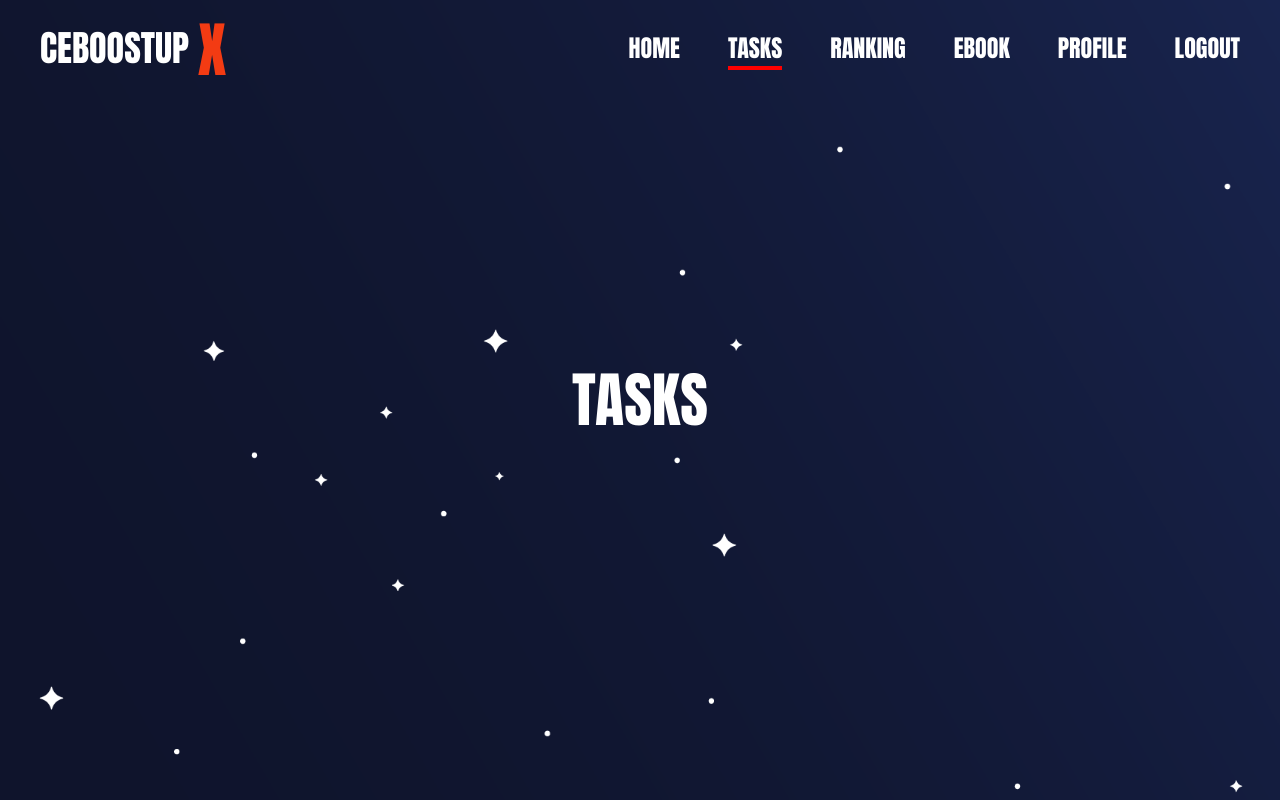
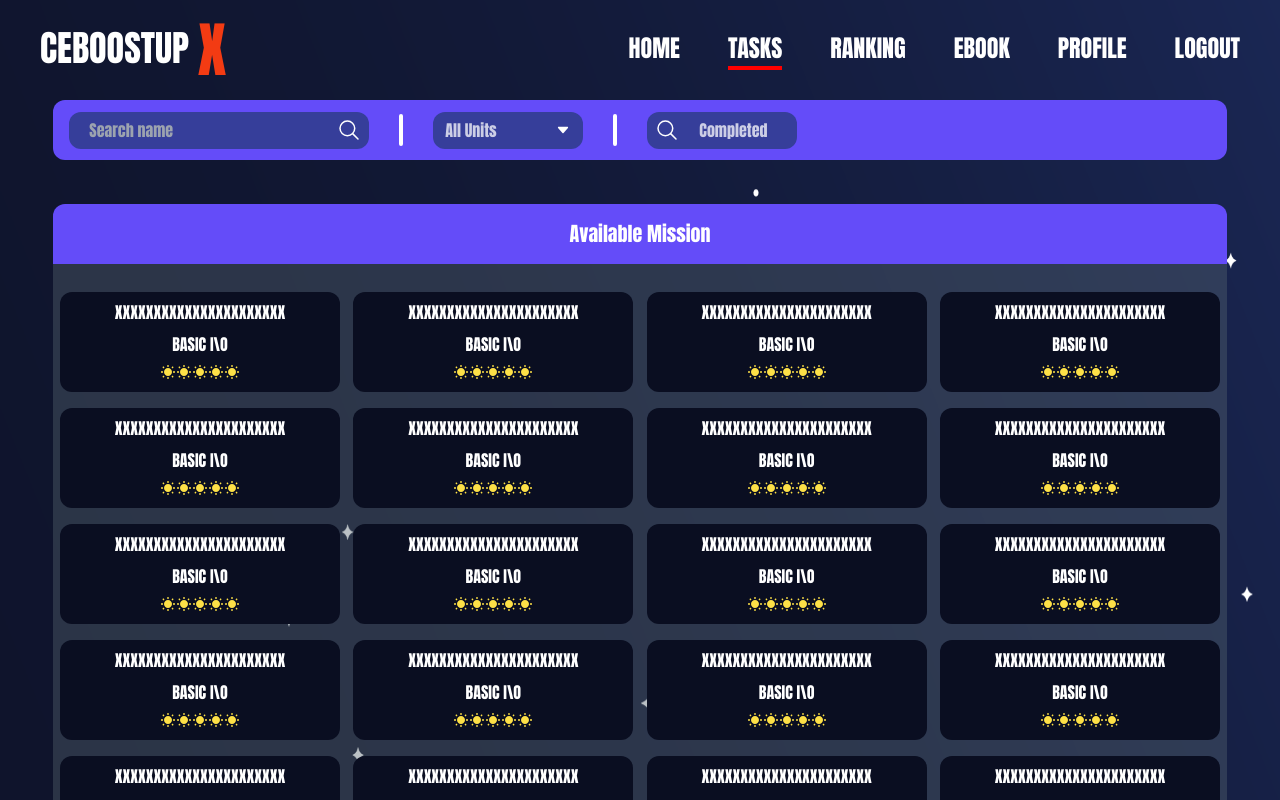
Before and after one commit to Bourbxn/CE_BoostUp_X_Frontend, a React (Create React App) app in the folder my-app/: page /tasks in a window 1280 px wide. Shown: the top 800 px of the page. Built offline with nearby package versions, Linux system fonts and the light colour scheme; the HTML template or start-up script is replaced by a standard one.

Commit message:
Tasks 70%

```diff
--- /dev/null
+++ b/my-app/src/components/MissionBox.jsx
@@ -0,0 +1,44 @@
+import React from "react";
+import TasksBox from "./TasksBox";
+
+const MissionBox = () => {
+  return (
+    <div className="flex justify-center py-[44px] pb-0">
+      <div className="w-11/12 pb-10">
+        <div className="w-full h-[60px] rounded-t-xl bg-purple-joker flex justify-center items-center text-xl">
+          Available Mission
+        </div>
+        <div className="w-full min-h-[505px] rounded-b-xl bg-gray-mission-box bg-opacity-40 flex justify-center">
+          <div className="w-full flex flex-wrap justify-around items-center mb-5 mt-3">
+            <TasksBox />
+            <TasksBox />
+            <TasksBox />
+            <TasksBox />
+            <TasksBox />
+            <TasksBox />
+            <TasksBox />
+            <TasksBox />
+            <TasksBox />
+            <TasksBox />
+            <TasksBox />
+            <TasksBox />
+            <TasksBox />
+            <TasksBox />
+            <TasksBox />
+            <TasksBox />
+            <TasksBox />
+            <TasksBox />
+            <TasksBox />
+            <TasksBox />
+            <TasksBox />
+            <TasksBox />
+            <TasksBox />
+            <TasksBox />
+          </div>
+        </div>
+      </div>
+    </div>
+  );
+};
+
+export default MissionBox;
--- /dev/null
+++ b/my-app/src/components/SearchBar.jsx
@@ -0,0 +1,67 @@
+import React from "react";
+import { TbMinusVertical } from "react-icons/tb";
+import { IoSearchOutline, IoCaretDown } from "react-icons/io5";
+
+const SearchName = () => {
+  return (
+    <div className="rounded-xl bg-purple-search bg-opacity-50 md:w-[300px] w-1/3 h-[37px] flex justify-between items-center">
+      <input
+        className="px-5 bg-transparent focus:outline-none md:w-11/12 w-full"
+        placeholder="Search name"
+      ></input>
+      <button className="text-2xl pr-2">
+        <IoSearchOutline />
+      </button>
+    </div>
+  );
+};
+
+const AllUnits = () => {
+  return (
+    <button className="rounded-xl bg-purple-search bg-opacity-50 md:w-[150px] w-1/3 h-[37px] flex justify-between items-center px-3">
+      <div className="text-white text-opacity-75 md:text-base text-xs">
+        All Units
+      </div>
+      <div>
+        <IoCaretDown />
+      </div>
+    </button>
+  );
+};
+
+const Completed = () => {
+  return (
+    <button className="rounded-xl bg-purple-search bg-opacity-50 md:w-[150px] w-1/3 h-[37px] flex justify-start items-center">
+      <div className="text-2xl pl-2 md:pr-5 pr-2">
+        <IoSearchOutline />
+      </div>
+      <div className="text-white text-opacity-75 md:text-base text-xs">
+        Completed
+      </div>
+    </button>
+  );
+};
+
+const VerticalLine = () => {
+  return (
+    <div className="mx-2 text-5xl">
+      <TbMinusVertical />
+    </div>
+  );
+};
+
+const SearchBar = () => {
+  return (
+    <div className="flex justify-center items-center">
+      <div className="w-11/12 h-[60px] rounded-xl bg-purple-joker flex justify-start items-center px-4">
+        <SearchName />
+        <VerticalLine />
+        <AllUnits />
+        <VerticalLine />
+        <Completed />
+      </div>
+    </div>
+  );
+};
+
+export default SearchBar;
--- /dev/null
+++ b/my-app/src/components/TasksBox.jsx
@@ -0,0 +1,20 @@
+import React from "react";
+import { IoMdSunny } from "react-icons/io";
+
+const TasksBox = () => {
+  return (
+    <button className="w-[280px] h-[100px] rounded-xl bg-black-mission-box px-2 mt-4 flex flex-col items-center justify-start">
+      <div className="flex justify-center pt-2">XXXXXXXXXXXXXXXXXXXXXX</div>
+      <div className="flex justify-center pt-2">BASIC  I\O</div>
+      <div className="flex justify-center text-yellow-300 pt-2">
+        <IoMdSunny/>
+        <IoMdSunny/>
+        <IoMdSunny/>
+        <IoMdSunny/>
+        <IoMdSunny/>
+      </div>
+    </button>
+  );
+};
+
+export default TasksBox;
--- a/my-app/src/css/navbar.css
+++ b/my-app/src/css/navbar.css
@@ -3,7 +3,7 @@
 }
 
 .nav-control{
-  @apply md:flex items-center justify-between bg-transparent py-4 md:px-10 px-7 pb-10
+  @apply md:flex items-center justify-between bg-transparent py-4 md:px-10 px-7
 }
 
 .nav-menu {
--- a/my-app/src/index.css
+++ b/my-app/src/index.css
@@ -13,5 +13,5 @@
 }
 
 .tasks-layout {
-  @apply w-screen min-h-screen flex justify-center items-center text-white text-6xl bg-app-tasks bg-cover
+  @apply w-screen min-h-screen text-white pt-[100px] bg-app-tasks bg-contain bg-repeat-round
 }
--- a/my-app/src/pages/Tasks.jsx
+++ b/my-app/src/pages/Tasks.jsx
@@ -1,10 +1,15 @@
-import React from 'react'
-import '../css/tasks.css'
+import React from "react";
+import MissionBox from "../components/MissionBox";
+import SearchBar from "../components/SearchBar";
+import "../css/tasks.css";
 
 const Tasks = () => {
   return (
-    <div className="tasks-layout">TASKS</div>
-  )
-}
+    <div className="tasks-layout">
+      <SearchBar />
+      <MissionBox />
+    </div>
+  );
+};
 
-export default Tasks
+export default Tasks;
--- a/my-app/tailwind.config.js
+++ b/my-app/tailwind.config.js
@@ -5,6 +5,10 @@ module.exports = {
       colors: {
         'red-logo':'#F33B13',
         'red':'#FF0000',
+        'purple-joker':'#644CF9',
+        'gray-mission-box':'#55656F',
+        'black-mission-box':'#0A0E21',
+        'purple-search':'#08303C',
       },
       backgroundImage: {
         'app':"url('pictures/bgHome.png')",
```
